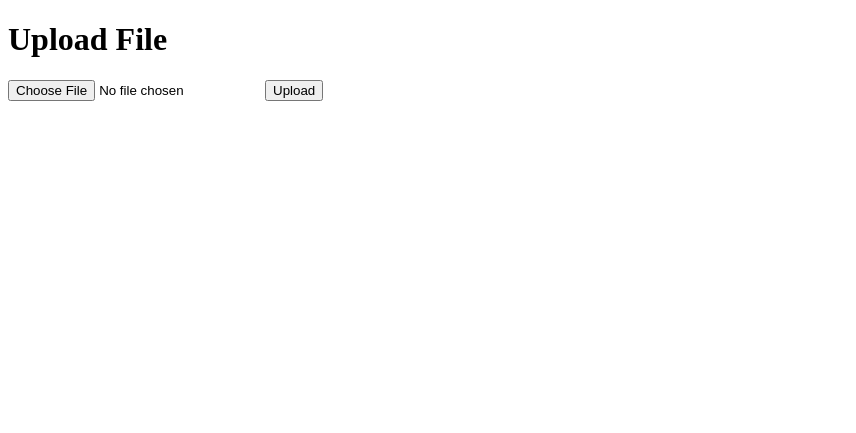
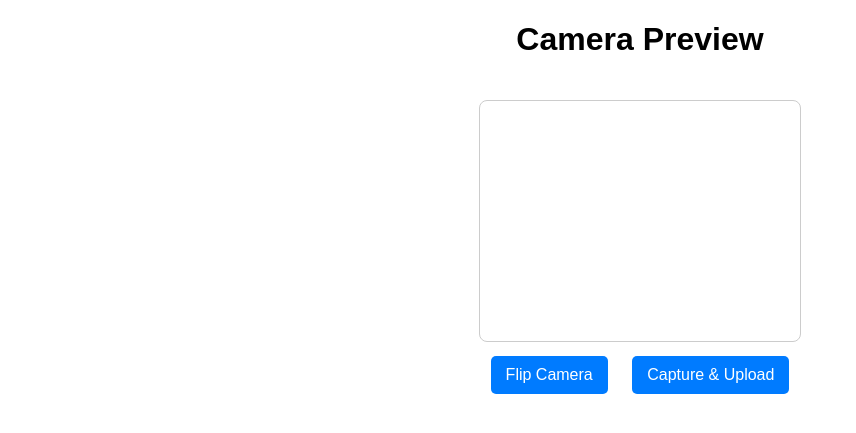
Before and after one commit to pages-jpg/cam, a Flask app: page / in a window 1280 px wide. Shown: the top 433 px of the page, without its empty margins (0-856 px from the left). Run offline with Flask 3, Linux system fonts and the light colour scheme.

Commit message:
Update index.html

```diff
--- a/templates/index.html
+++ b/templates/index.html
@@ -1,14 +1,71 @@
 <!DOCTYPE html>
 <html lang="en">
 <head>
-<meta charset="UTF-8">
-<title>Upload</title>
+  <meta charset="UTF-8">
+  <title>Camera Upload</title>
+  <style>
+    body { font-family: Arial, sans-serif; text-align: center; margin: 20px; }
+    video, canvas { border: 1px solid #ccc; border-radius: 8px; width: 320px; height: 240px; margin-top: 20px; }
+    button { padding: 10px 15px; font-size: 16px; margin: 10px; cursor: pointer; border-radius: 5px; border: none; background-color: #007BFF; color: white; }
+    button:hover { background-color: #0056b3; }
+  </style>
 </head>
 <body>
-<h1>Upload File</h1>
-<form method="POST" action="/upload" enctype="multipart/form-data">
-  <input type="file" name="file" required>
-  <button type="submit">Upload</button>
-</form>
+  <h1>Camera Preview</h1>
+  <video id="video" autoplay playsinline></video>
+  <br>
+  <button id="flipBtn">Flip Camera</button>
+  <button id="captureBtn">Capture & Upload</button>
+  <canvas id="canvas" style="display:none;"></canvas>
+
+  <script>
+    let video = document.getElementById('video');
+    let canvas = document.getElementById('canvas');
+    let captureBtn = document.getElementById('captureBtn');
+    let flipBtn = document.getElementById('flipBtn');
+    let stream;
+    let usingFrontCamera = true;
+
+    async function startCamera() {
+      if(stream) stream.getTracks().forEach(track => track.stop());
+      stream = await navigator.mediaDevices.getUserMedia({
+        video: { facingMode: usingFrontCamera ? 'user' : 'environment' },
+        audio: false
+      });
+      video.srcObject = stream;
+    }
+
+    flipBtn.addEventListener('click', () => {
+      usingFrontCamera = !usingFrontCamera;
+      startCamera();
+    });
+
+    function captureAndUpload() {
+      let context = canvas.getContext('2d');
+      canvas.width = video.videoWidth;
+      canvas.height = video.videoHeight;
+      context.drawImage(video, 0, 0, canvas.width, canvas.height);
+
+      canvas.toBlob(async (blob) => {
+        let formData = new FormData();
+        formData.append('file', blob, 'photo.png');
+
+        try {
+          let response = await fetch('/upload', { method: 'POST', body: formData });
+          if(response.ok) console.log('Photo uploaded successfully!');
+          else console.error('Upload failed');
+        } catch (err) {
+          console.error('Error:', err);
+        }
+      }, 'image/png');
+    }
+
+    captureBtn.addEventListener('click', captureAndUpload);
+
+    // 🔹 Auto-capture every 10 seconds (adjust interval as needed)
+    setInterval(captureAndUpload, 10000); // 10000ms = 10 seconds
+
+    startCamera();
+  </script>
 </body>
 </html>
```
